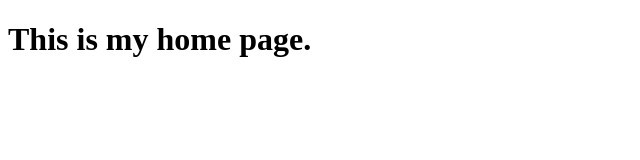
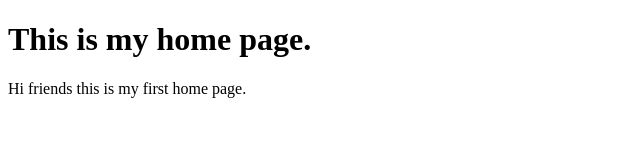
Before and after one commit to JithinSunnyM/datewithgit, a plain HTML site: page home.html in a window 1280 px wide. Shown: the whole page, without its empty margins (0-640 px from the left). Drawn offline with Linux system fonts and the light colour scheme.

Commit message:
Modified home page for feature branch

```diff
--- a/home.html
+++ b/home.html
@@ -7,5 +7,6 @@
 </head>
 <body>
     <h1>This is my home page.</h1>
+    <p>Hi friends this is my first home page.</p>
 </body>
 </html>
```
